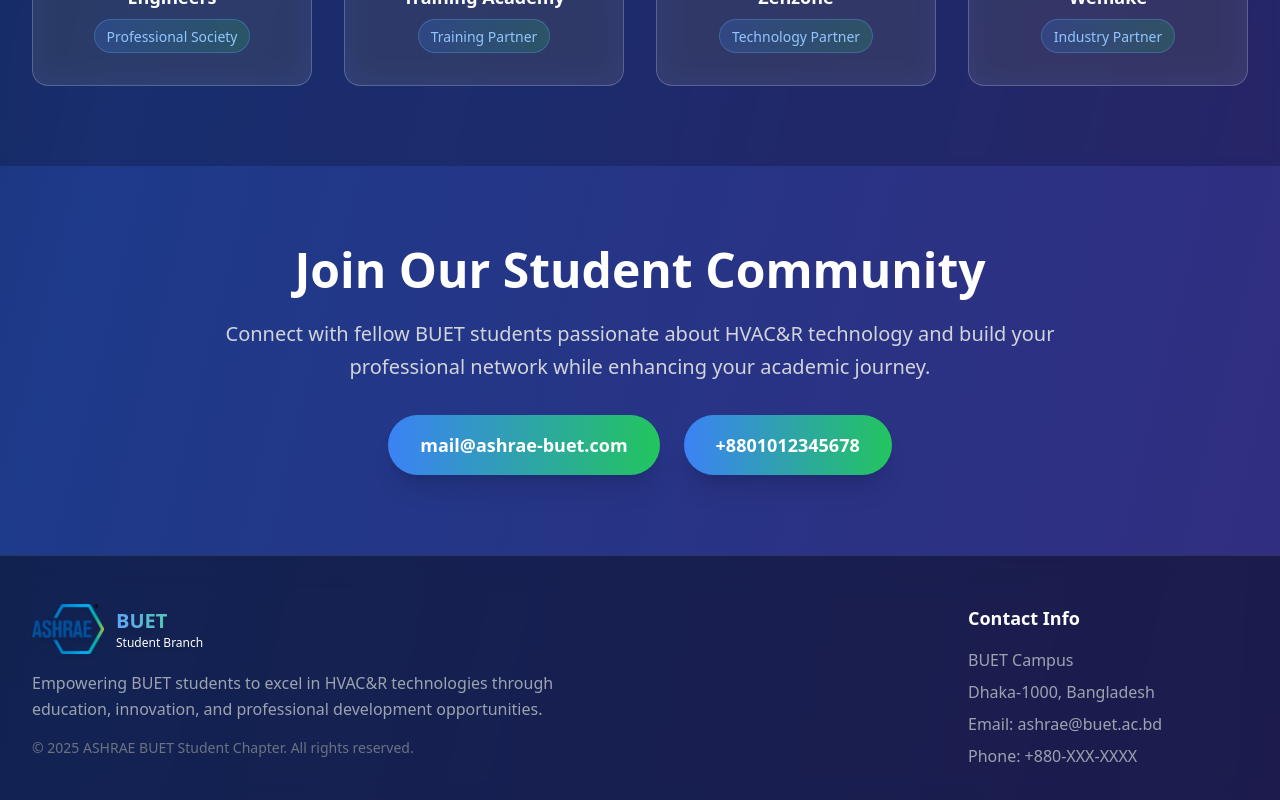
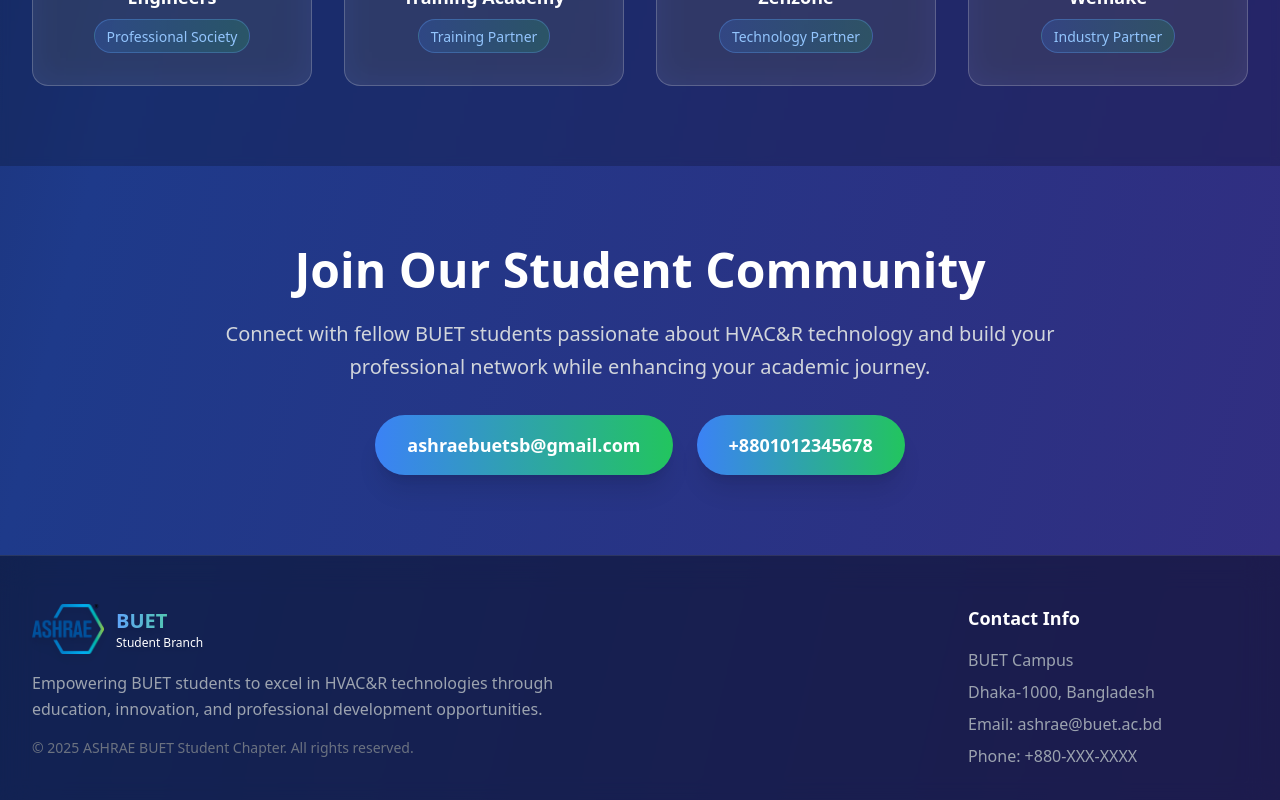
Before and after one commit to AshraeBuetSB/ashrae-web, a React (Vite) app: page /home in a window 1280 px wide. Shown: the part 4668-5468 px from the top of the page. Built offline with nearby package versions, Linux system fonts and the light colour scheme.

Commit message:
Added actual mail address

```diff
--- a/src/components/CTA.tsx
+++ b/src/components/CTA.tsx
@@ -37,8 +37,8 @@
                     className="bg-gradient-to-r from-blue-500 to-green-500 hover:from-blue-600 hover:to-green-600 text-white px-8 py-4 rounded-full font-semibold text-lg transition-all duration-300 shadow-xl"
                     whileHover={{ scale: 1.05, boxShadow: "0 20px 40px rgba(59, 130, 246, 0.3)" }}
                     whileTap={{ scale: 0.95 }}
-                    > <a href="mailto:mail@ashrae-buet.com">
-                    mail@ashrae-buet.com
+                    > <a href="mailto:ashraebuetsb@gmail.com">
+                    ashraebuetsb@gmail.com
                     </a></motion.button>
  <motion.button
                     className="bg-gradient-to-r from-blue-500 to-green-500 hover:from-blue-600 hover:to-green-600 text-white px-8 py-4 rounded-full font-semibold text-lg transition-all duration-300 shadow-xl"
```
